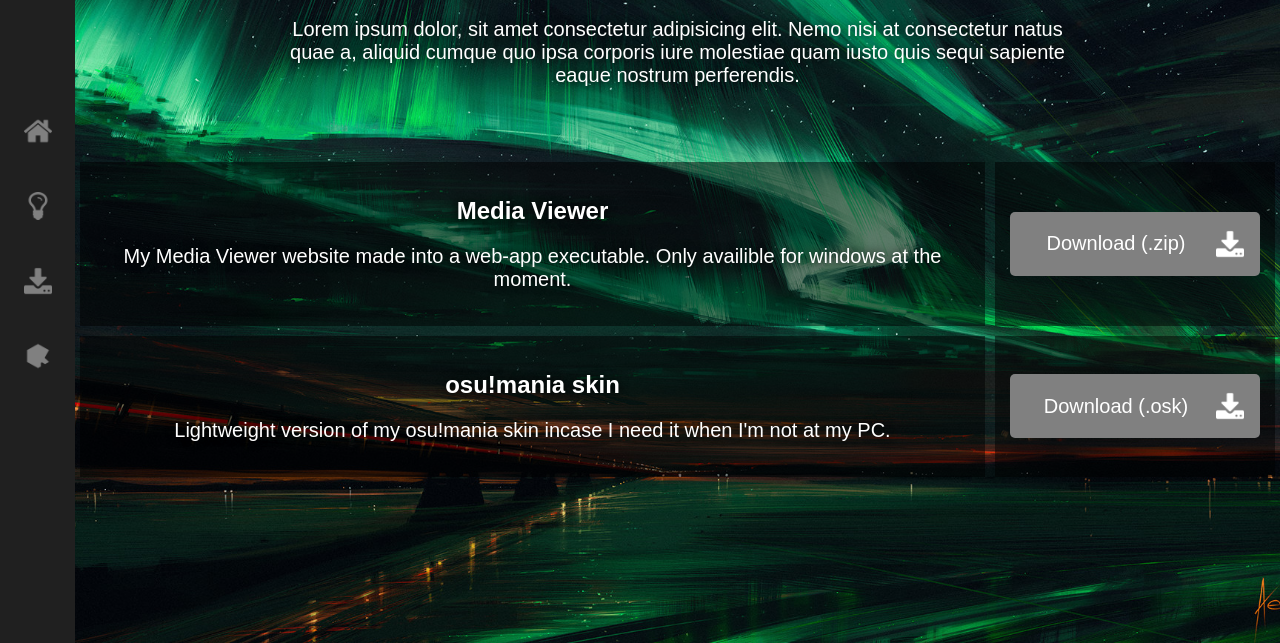
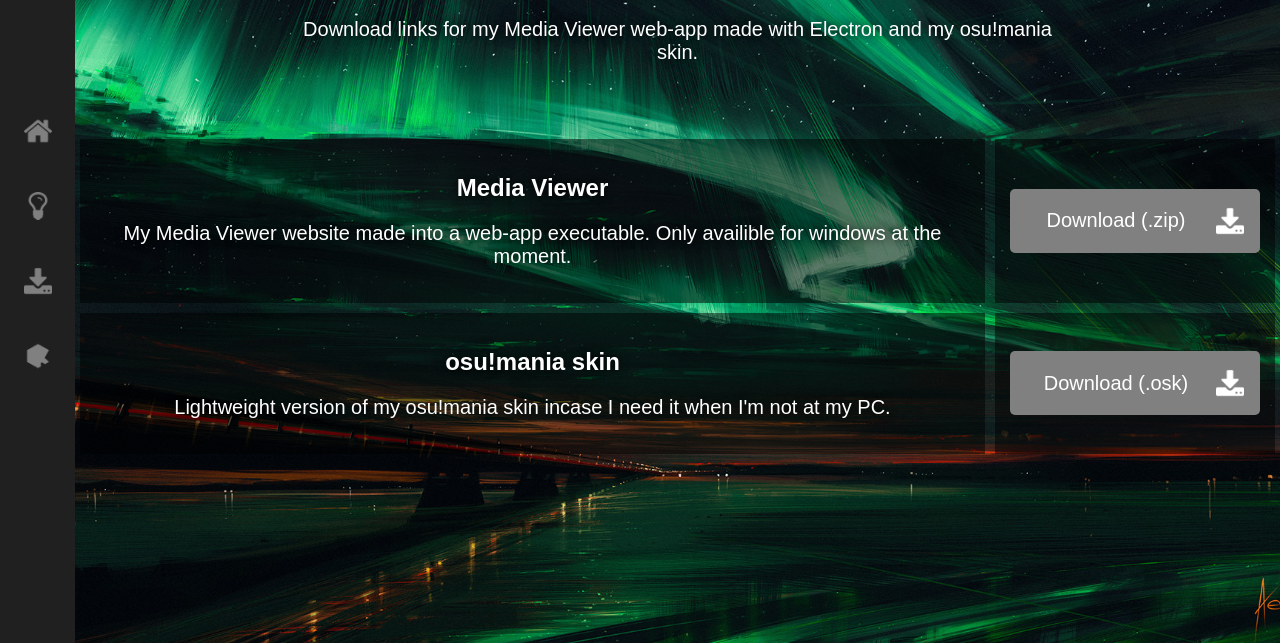
Before and after one commit to phisve674/hello-world, a plain HTML site: page downloads/downloads.html in a window 1280 px wide. Shown: the part 157-800 px from the top of the page. Drawn offline with Linux system fonts and the light colour scheme.

Commit message:
Lorem Ipsum
Replaced all Lorem Ipsum with more relevant information.

```diff
--- a/downloads/downloads.html
+++ b/downloads/downloads.html
@@ -42,9 +42,7 @@
                 <div id="header-container">
                     <div id="header">
                         <h1>Downloads</h1>
-                        <p>Lorem ipsum dolor, sit amet consectetur adipisicing elit. Nemo nisi at consectetur natus quae
-                            a, aliquid cumque quo ipsa corporis iure molestiae quam iusto quis sequi sapiente eaque
-                            nostrum perferendis.</p>
+                        <p>Download links for my Media Viewer web-app made with Electron and my osu!mania skin.</p>
                     </div>
                 </div>
                 <div id="downloads-container">
```
Also changed, not shown: index.html (+2 -2 lines), projects/projects.html (+1 -1 lines).
